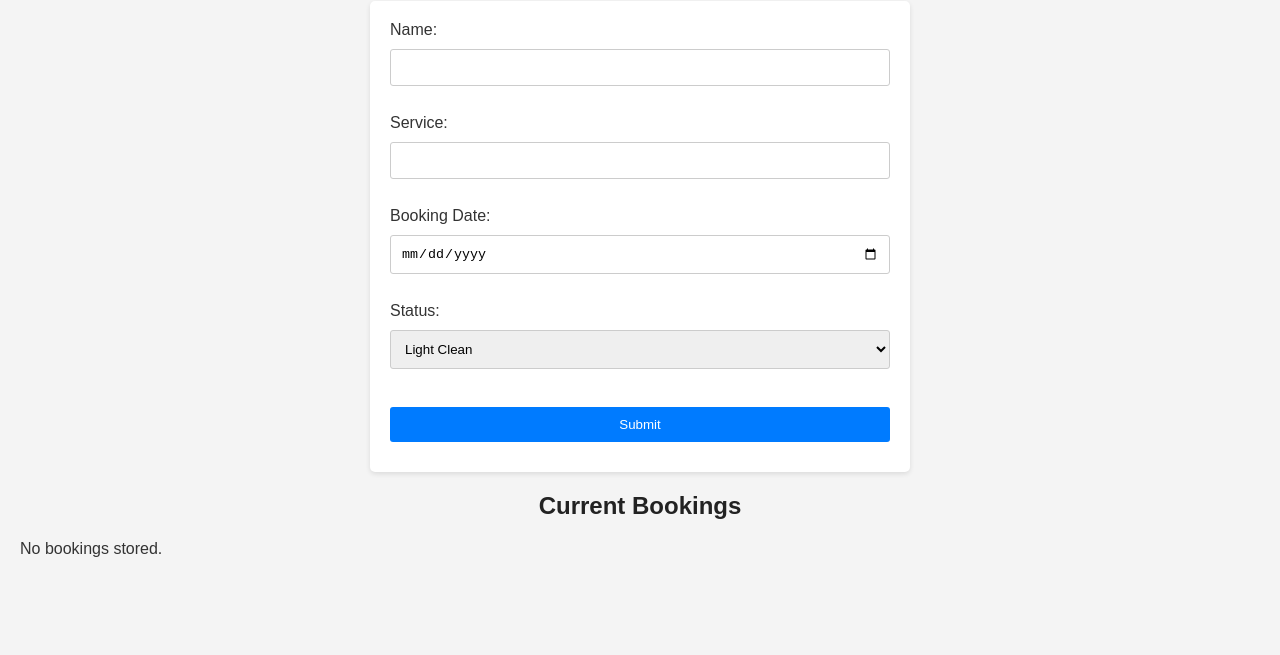
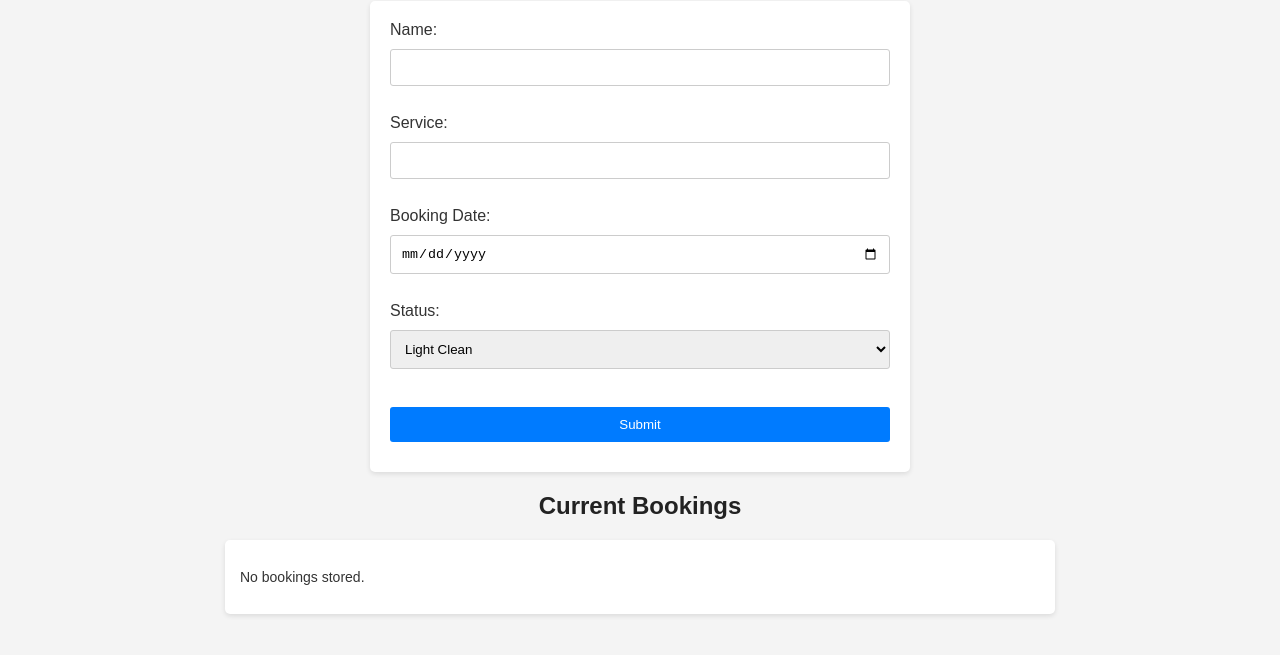
Before and after one commit to sachhm/cp3407-project-v2024-main, a plain HTML site: page iteration1/make_booking.html in a window 1280 px wide. Shown: the part 133-788 px from the top of the page. Drawn offline with Linux system fonts and the light colour scheme.

Commit message:
Fix css bug with availability

```diff
--- a/iteration1/style.css
+++ b/iteration1/style.css
@@ -85,7 +85,7 @@ button:hover {
   margin-bottom: 10px;
 }
 
-#availabilityList {
+#bookings, #availabilityList {
   background: #fff;
   padding: 15px;
   margin: 20px auto;
```
